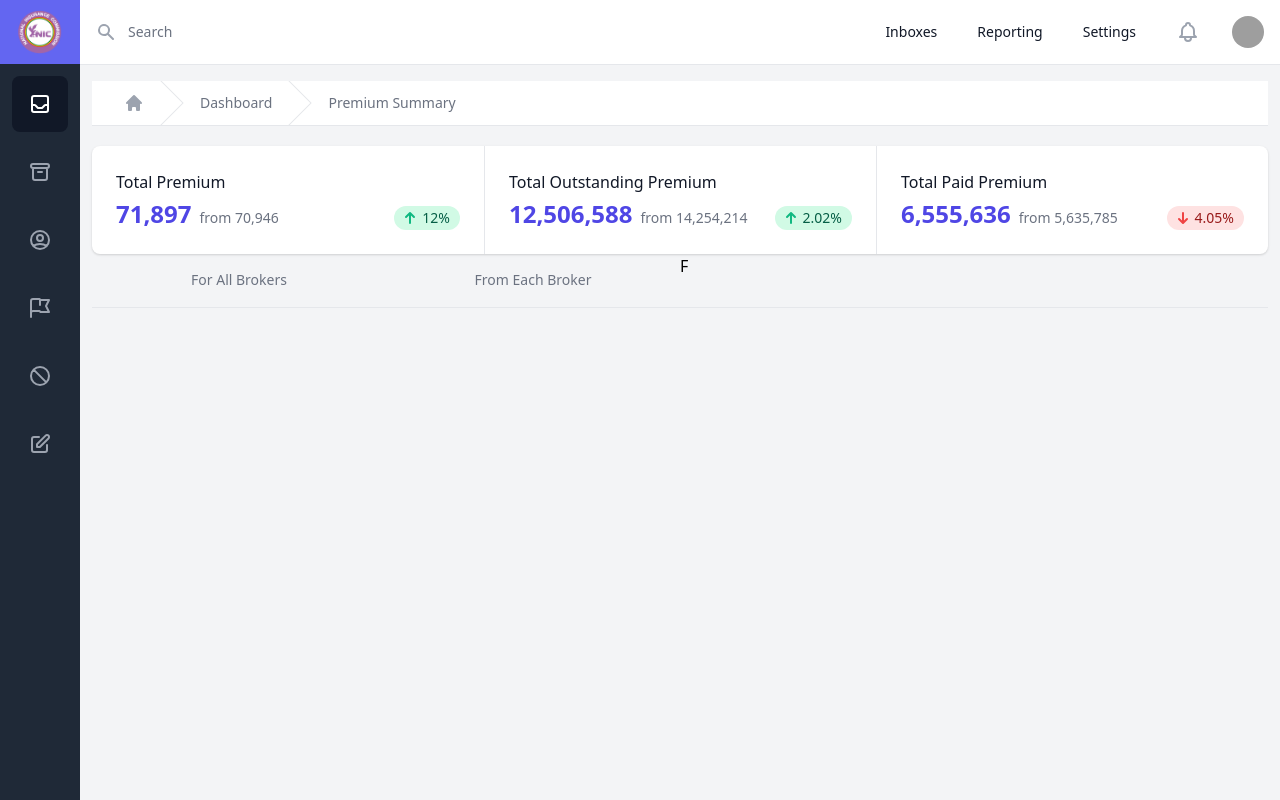
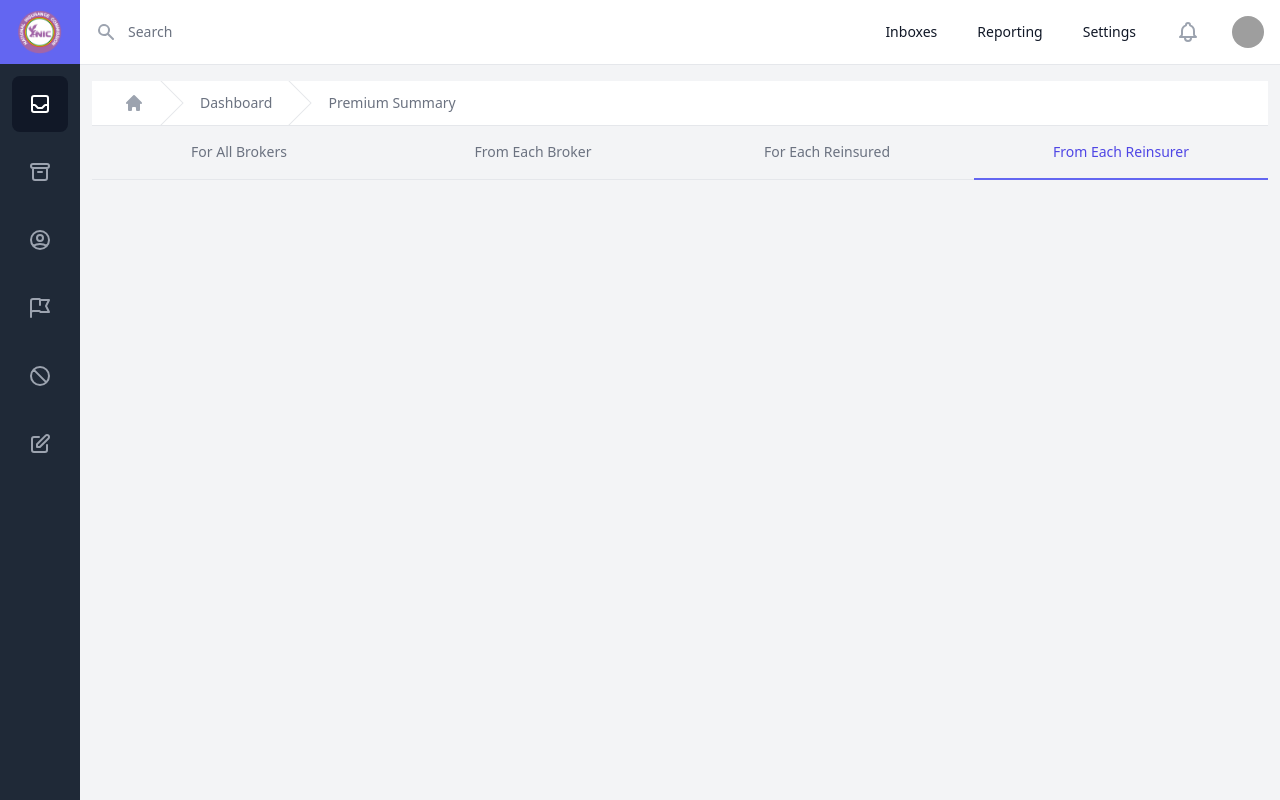
Before and after one commit to Khoby-790/template-nic, a React (Create React App) app: page /premium in a window 1280 px wide. Built offline with nearby package versions, Linux system fonts and the light colour scheme; grey boxes are pictures that could not be loaded.

Commit message:
--- Auto-Git Commit ---

```diff
--- a/src/pages/PremiumExpansion/PremiumExpansion.tsx
+++ b/src/pages/PremiumExpansion/PremiumExpansion.tsx
@@ -20,80 +20,7 @@ const PremiumExpansion = (props: Props) => {
                 <div>
                     <PageBreadCrum page="Premium Summary" />
 
-                    <dl className="mt-5 grid grid-cols-1 rounded-lg bg-white overflow-hidden shadow divide-y divide-gray-200 md:grid-cols-3 md:divide-y-0 md:divide-x">
-                        <div className="px-4 py-5 sm:p-6">
-                            <dt className="text-base font-normal text-gray-900">
-                                Total Premium
-      </dt>
-                            <dd className="mt-1 flex justify-between items-baseline md:block lg:flex">
-                                <div className="flex items-baseline text-2xl font-semibold text-indigo-600">
-                                    71,897
-          <span className="ml-2 text-sm font-medium text-gray-500">
-                                        from 70,946
-          </span>
-                                </div>
-
-                                <div className="inline-flex items-baseline px-2.5 py-0.5 rounded-full text-sm font-medium bg-green-100 text-green-800 md:mt-2 lg:mt-0">
-                                    <svg className="-ml-1 mr-0.5 flex-shrink-0 self-center h-5 w-5 text-green-500" fill="currentColor" viewBox="0 0 20 20" aria-hidden="true">
-                                        <path fill-rule="evenodd" d="M5.293 9.707a1 1 0 010-1.414l4-4a1 1 0 011.414 0l4 4a1 1 0 01-1.414 1.414L11 7.414V15a1 1 0 11-2 0V7.414L6.707 9.707a1 1 0 01-1.414 0z" clip-rule="evenodd" />
-                                    </svg>
-                                    <span className="sr-only">
-                                        Increased by
-          </span>
-          12%
-        </div>
-                            </dd>
-                        </div>
-
-                        <div className="px-4 py-5 sm:p-6">
-                            <dt className="text-base font-normal text-gray-900">
-                                Total Outstanding Premium
-      </dt>
-                            <dd className="mt-1 flex justify-between items-baseline md:block lg:flex">
-                                <div className="flex items-baseline text-2xl font-semibold text-indigo-600">
-                                    12,506,588
-          <span className="ml-2 text-sm font-medium text-gray-500">
-                                        from 14,254,214
-          </span>
-                                </div>
-
-                                <div className="inline-flex items-baseline px-2.5 py-0.5 rounded-full text-sm font-medium bg-green-100 text-green-800 md:mt-2 lg:mt-0">
-                                    <svg className="-ml-1 mr-0.5 flex-shrink-0 self-center h-5 w-5 text-green-500" fill="currentColor" viewBox="0 0 20 20" aria-hidden="true">
-                                        <path fill-rule="evenodd" d="M5.293 9.707a1 1 0 010-1.414l4-4a1 1 0 011.414 0l4 4a1 1 0 01-1.414 1.414L11 7.414V15a1 1 0 11-2 0V7.414L6.707 9.707a1 1 0 01-1.414 0z" clip-rule="evenodd" />
-                                    </svg>
-                                    <span className="sr-only">
-                                        Increased by
-          </span>
-          2.02%
-        </div>
-                            </dd>
-                        </div>
-
-                        <div className="px-4 py-5 sm:p-6">
-                            <dt className="text-base font-normal text-gray-900">
-                                Total Paid Premium
-      </dt>
-                            <dd className="mt-1 flex justify-between items-baseline md:block lg:flex">
-                                <div className="flex items-baseline text-2xl font-semibold text-indigo-600">
-                                    6,555,636
-          <span className="ml-2 text-sm font-medium text-gray-500">
-                                        from 5,635,785
-          </span>
-                                </div>
-
-                                <div className="inline-flex items-baseline px-2.5 py-0.5 rounded-full text-sm font-medium bg-red-100 text-red-800 md:mt-2 lg:mt-0">
-                                    <svg className="-ml-1 mr-0.5 flex-shrink-0 self-center h-5 w-5 text-red-500" fill="currentColor" viewBox="0 0 20 20" aria-hidden="true">
-                                        <path fill-rule="evenodd" d="M14.707 10.293a1 1 0 010 1.414l-4 4a1 1 0 01-1.414 0l-4-4a1 1 0 111.414-1.414L9 12.586V5a1 1 0 012 0v7.586l2.293-2.293a1 1 0 011.414 0z" clip-rule="evenodd" />
-                                    </svg>
-                                    <span className="sr-only">
-                                        Decreased by
-          </span>
-          4.05%
-        </div>
-                            </dd>
-                        </div>
-                    </dl>
-                </div>
+                   </div>
 
 
 
@@ -115,8 +42,14 @@ const PremiumExpansion = (props: Props) => {
                                 </a>
                                 <a href="#" onClick={() => setTab("for_each_broker")} className={tab === "for_each_broker" ? active : inActive}>
                                     From Each Broker
-                                </a>F
-
+                                </a>
+                                {/* <!-- Current: "border-indigo-500 text-indigo-600", Default: "border-transparent text-gray-500 hover:text-gray-700 hover:border-gray-300" --> */}
+                                <a href="#" onClick={() => setTab("for_all_reinsurers")} className={tab === "for_all_reinsurers" ? active : inActive} aria-current="page">
+                                    For Each Reinsured
+                                </a>
+                                <a href="#" onClick={() => setTab("for_each_reinsurer")} className={tab === "for_each_reinsurer" ? active : inActive}>
+                                    From Each Reinsurer
+                                </a>
                             </nav>
                         </div>
                     </div>
```
